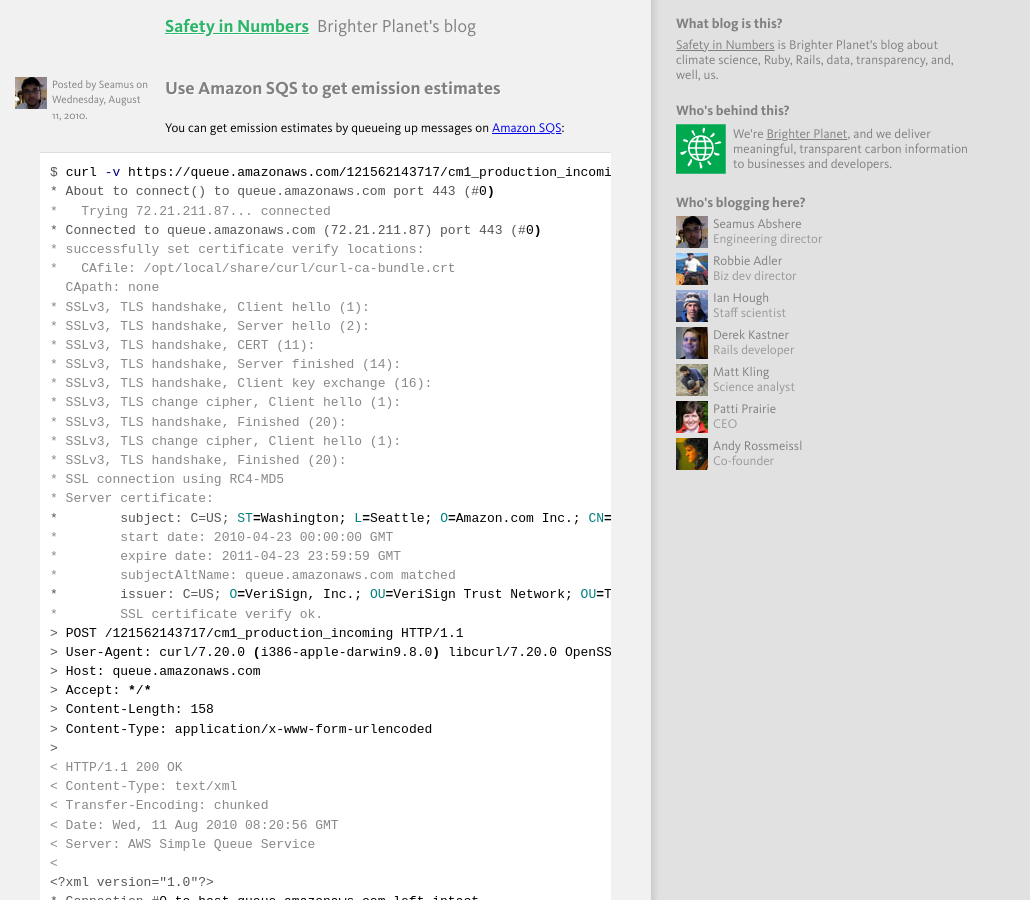
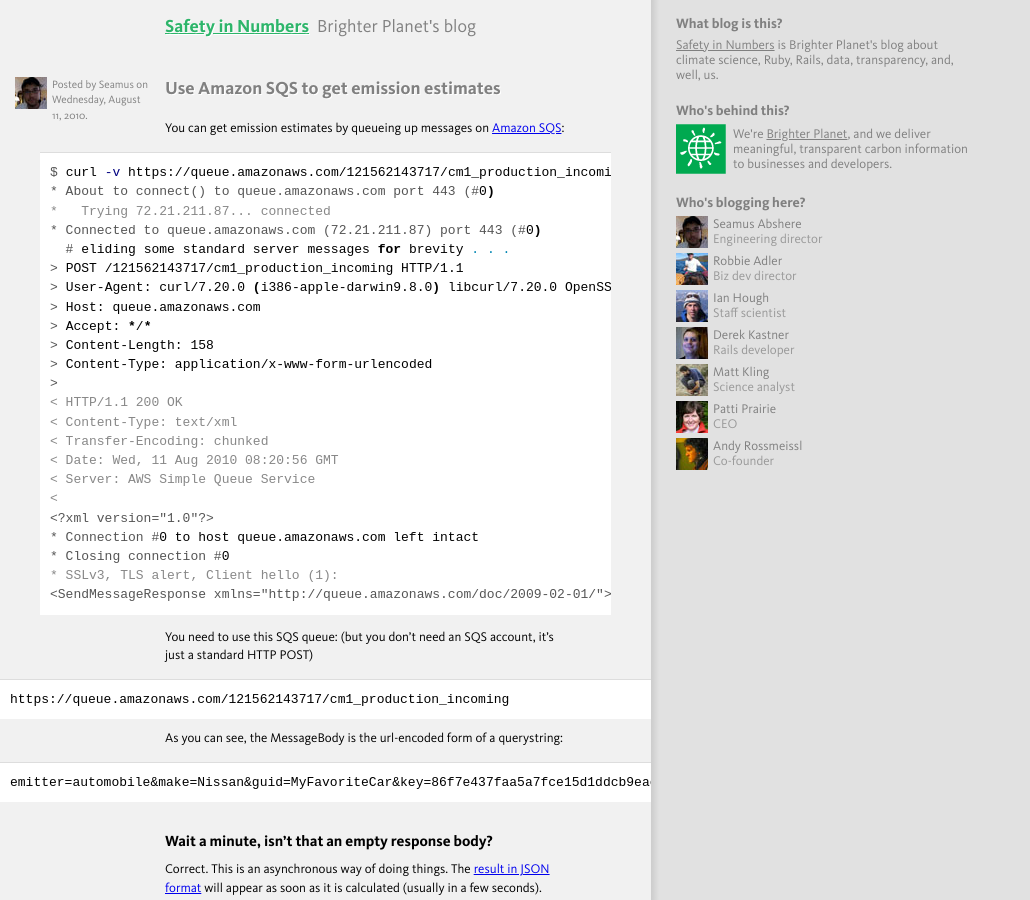
Before and after one commit to faradayio/numbers, a Jekyll site: the page built from _posts/2010-08-11-use-amazon-sqs-to-get-emission-estimates.md, in a window 1280 px wide and 900 px high. Shown: the whole window, without its empty margins (0-1030 px from the left). Built offline with Jekyll 4.4.1, drawn with Linux system fonts in a browser that asks for light colours; some web fonts are replaced; comment, search, counter and statistics services are not loaded.

Commit message:
New rule: no code blocks taller than 600px. I'm looking at you, Seamus.

```diff
--- a/_posts/2010-08-11-use-amazon-sqs-to-get-emission-estimates.md
+++ b/_posts/2010-08-11-use-amazon-sqs-to-get-emission-estimates.md
@@ -12,26 +12,7 @@
 * About to connect() to queue.amazonaws.com port 443 (#0)
 *   Trying 72.21.211.87... connected
 * Connected to queue.amazonaws.com (72.21.211.87) port 443 (#0)
-* successfully set certificate verify locations:
-*   CAfile: /opt/local/share/curl/curl-ca-bundle.crt
-  CApath: none
-* SSLv3, TLS handshake, Client hello (1):
-* SSLv3, TLS handshake, Server hello (2):
-* SSLv3, TLS handshake, CERT (11):
-* SSLv3, TLS handshake, Server finished (14):
-* SSLv3, TLS handshake, Client key exchange (16):
-* SSLv3, TLS change cipher, Client hello (1):
-* SSLv3, TLS handshake, Finished (20):
-* SSLv3, TLS change cipher, Client hello (1):
-* SSLv3, TLS handshake, Finished (20):
-* SSL connection using RC4-MD5
-* Server certificate:
-* 	 subject: C=US; ST=Washington; L=Seattle; O=Amazon.com Inc.; CN=queue.amazonaws.com
-* 	 start date: 2010-04-23 00:00:00 GMT
-* 	 expire date: 2011-04-23 23:59:59 GMT
-* 	 subjectAltName: queue.amazonaws.com matched
-* 	 issuer: C=US; O=VeriSign, Inc.; OU=VeriSign Trust Network; OU=Terms of use at https://www.verisign.com/rpa (c)09; CN=VeriSign Class 3 Secure Server CA - G2
-* 	 SSL certificate verify ok.
+  # eliding some standard server messages for brevity . . .
 > POST /121562143717/cm1_production_incoming HTTP/1.1
 > User-Agent: curl/7.20.0 (i386-apple-darwin9.8.0) libcurl/7.20.0 OpenSSL/0.9.8m zlib/1.2.3 libidn/1.16
 > Host: queue.amazonaws.com
```
